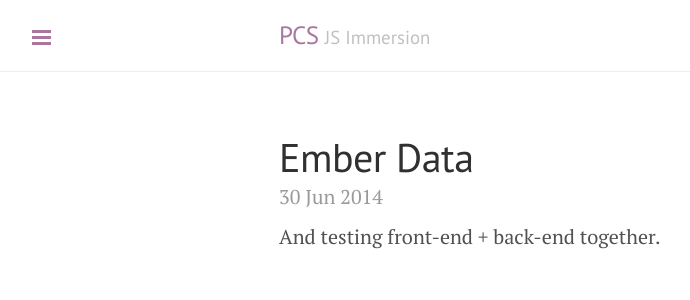
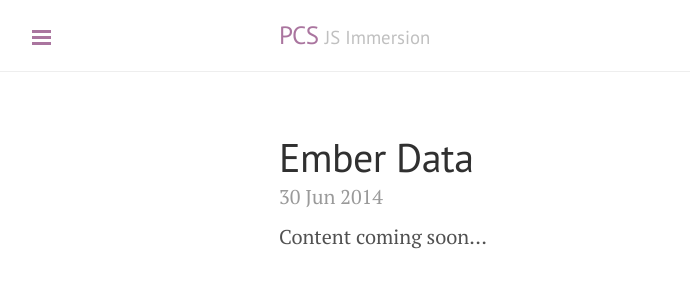
Before and after one commit to wbyoung/jsi, a Jekyll site: the page built from _posts/00-08-01-ember-data.md, in a window 1280 px wide. Shown: the top 300 px of the page, without its empty margins (1-691 px from the left). Built offline with Jekyll 4.4.1, drawn with Linux system fonts in a browser that asks for light colours; nearby versions of some CDN libraries; Markdown is read by kramdown in place of the engine named in the settings.

Commit message:
Placeholder.

```diff
--- a/_posts/00-08-01-ember-data.md
+++ b/_posts/00-08-01-ember-data.md
@@ -5,4 +5,4 @@ class: ember-data
 date: 2014-06-30 00:00:00
 ---
 
-And testing front-end + back-end together.
+Content coming soon&hellip;
```
